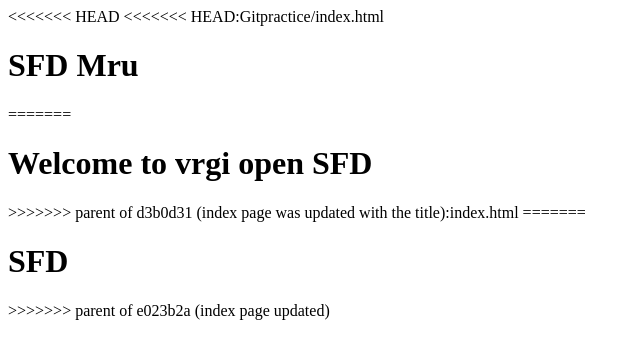
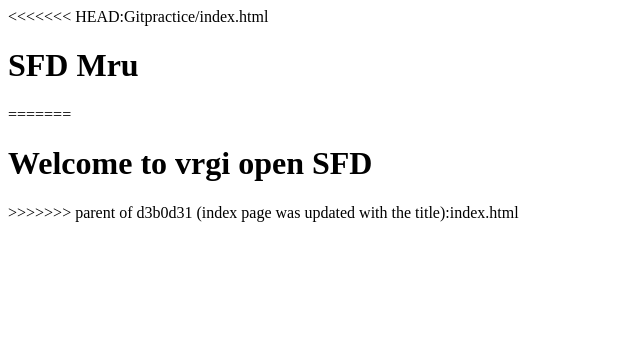
Before and after one commit to Raavi7965/mru-ds-fsd, a plain HTML site: page Gitpractice/index.html in a window 1280 px wide. Shown: the whole page, without its empty margins (0-640 px from the left). Drawn offline with Linux system fonts and the light colour scheme.

```diff
--- a/Gitpractice/index.html
+++ b/Gitpractice/index.html
@@ -6,14 +6,10 @@
     <title>Document</title>
 </head>
 <body>
-<<<<<<< HEAD
 <<<<<<< HEAD:Gitpractice/index.html
     <h1>SFD Mru</h1>
 =======
     <h1>Welcome to vrgi open SFD</h1>
 >>>>>>> parent of d3b0d31 (index page was updated with the title):index.html
-=======
-    <h1>SFD</h1>
->>>>>>> parent of e023b2a (index page updated)
 </body>
 </html>
```
